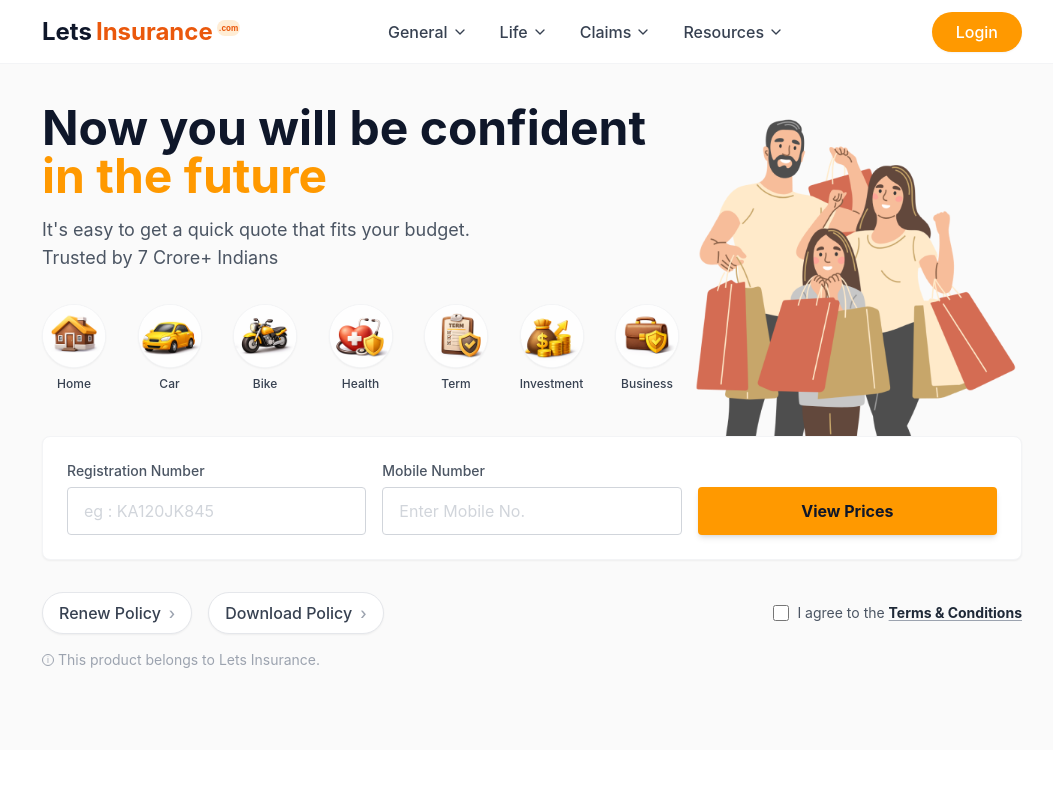
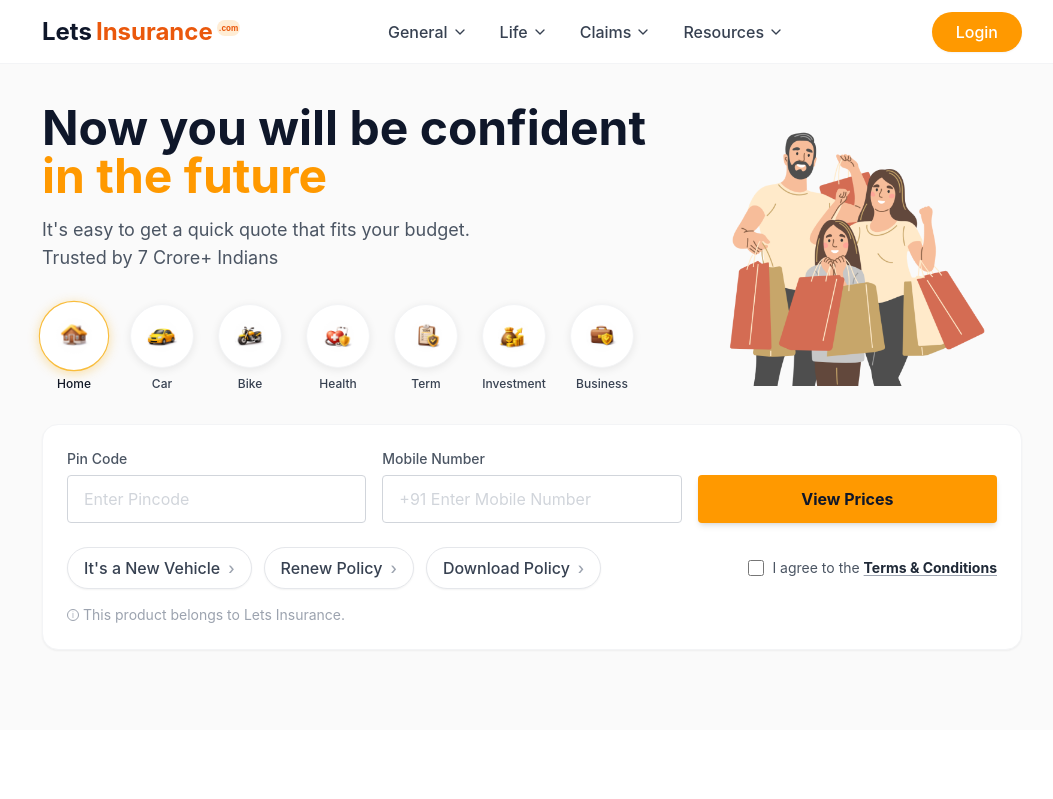
Before and after one commit to devangumrane/LetsInsure-UI, a React (Vite) app: page / in a window 1280 px wide. Shown: the top 799 px of the page, without its empty margins (108-1161 px from the left). Built offline with nearby package versions, Linux system fonts and the light colour scheme.

Commit message:
hero section dynamic form variants added

```diff
--- a/src/components/Hero.jsx
+++ b/src/components/Hero.jsx
@@ -1,71 +1,57 @@
-import React from 'react';
-import MaxWidthWrapper from './MaxWidthWrapper';
-import InsuranceOptions from './InsuranceOptions';
-import InputForm from './InputForm';
-import heroImg from '../assets/Hero-img.png';
+import React, { useState } from "react";
+import MaxWidthWrapper from "./MaxWidthWrapper";
+import InsuranceOptions from "./InsuranceOptions";
+import InputForm from "./InputForm";
+import heroImg from "../assets/Hero-img.png";
 
 export default function Hero() {
+  // 🔑 Single source of truth
+  // Home must be default (first icon)
+  const [insuranceType, setInsuranceType] = useState("home");
+
   return (
-        <section className="w-full bg-[#FAFAFA] pt-10 pb-20 overflow-hidden relative min-h-[500px]">
-            <MaxWidthWrapper className="relative z-10">
-
-                <div className="flex flex-col lg:flex-row items-center lg:items-start justify-between">
-                    {/* Left Content */}
+    <section className="w-full bg-[#FAFAFA] pt-10 pb-20 relative">
+      <MaxWidthWrapper>
+        {/* --------------------
+            TOP CONTENT
+        -------------------- */}
+        <div className="flex flex-col lg:flex-row items-start justify-between gap-10">
+          {/* Left */}
           <div className="w-full lg:w-[65%]">
             <h1 className="text-4xl md:text-5xl font-bold text-slate-900 leading-tight">
               Now you will be confident <br />
               <span className="text-primary">in the future</span>
             </h1>
 
-                        <p className="mt-4 text-gray-600 text-lg max-w-lg">
-                            It's easy to get a quick quote that fits your budget.<br />
+            <p className="mt-4 text-gray-600 text-lg">
+              It's easy to get a quick quote that fits your budget.
+              <br />
               Trusted by 7 Crore+ Indians
             </p>
 
-                        <InsuranceOptions />
+            {/* ICON CONTROLLER */}
+            <InsuranceOptions
+              active={insuranceType}
+              onChange={setInsuranceType}
+            />
           </div>
 
-                    {/* Right Content - Illustration */}
-                    <div className="hidden lg:block lg:w-[35%] relative h-full min-h-[300px]">
-                        <div className="absolute right-[-40px] top-[-20px] w-[120%] h-auto flex items-center justify-center">
+          {/* Right Illustration */}
+          <div className="hidden lg:block lg:w-[35%] relative">
             <img
               src={heroImg}
               alt="Family"
-                                className="object-contain w-full h-auto"
+              className="w-full h-auto object-contain"
             />
           </div>
         </div>
+
+        {/* --------------------
+            STATE-DRIVEN FORM
+        -------------------- */}
+        <div className="mt-8">
+          <InputForm insuranceType={insuranceType} />
         </div>
-
-                {/* Input Function Section */}
-                <div className="mt-8 w-full">
-                    <InputForm />
-                </div>
-
-                {/* Footer / Policy Links */}
-                <div className="mt-8 flex flex-col md:flex-row items-center justify-between gap-4">
-                    <div className="flex items-center gap-4">
-                        <button className="flex items-center gap-2 px-4 py-2 bg-white border border-gray-200 rounded-full shadow-sm text-gray-700 font-medium hover:bg-gray-50">
-                            Renew Policy <span className="text-gray-400">›</span>
-                        </button>
-                        <button className="flex items-center gap-2 px-4 py-2 bg-white border border-gray-200 rounded-full shadow-sm text-gray-700 font-medium hover:bg-gray-50">
-                            Download Policy <span className="text-gray-400">›</span>
-                        </button>
-                    </div>
-
-                    <div className="flex items-center gap-2">
-                        <input type="checkbox" id="terms" className="w-4 h-4 text-orange-600 border-gray-300 rounded focus:ring-orange-500" />
-                        <label htmlFor="terms" className="text-sm text-gray-600">
-                            I agree to the <a href="#" className="font-bold text-gray-800 underline decoration-gray-400 underline-offset-2">Terms & Conditions</a>
-                        </label>
-                    </div>
-                </div>
-
-                <div className="mt-4 text-sm text-gray-400 flex items-center gap-1">
-                    <span className="w-3 h-3 rounded-full border border-gray-400 flex items-center justify-center text-[8px]">i</span>
-                    This product belongs to Lets Insurance.
-                </div>
-
       </MaxWidthWrapper>
     </section>
   );
--- a/src/components/InputForm.jsx
+++ b/src/components/InputForm.jsx
@@ -1,37 +1,132 @@
-import React from 'react';
+import React from "react";
+import { insuranceFormConfig } from "./insuranceFormConfig";
 
+export default function InputForm({ insuranceType }) {
+  const config = insuranceFormConfig[insuranceType];
 
-export default function InputForm() {
   return (
-        <div className="bg-white p-6 rounded-lg shadow-sm border border-gray-100 mt-8 w-full">
-            <div className="grid grid-cols-1 md:grid-cols-12 gap-4 items-end">
-                {/* Registration Number */}
-                <div className="col-span-1 md:col-span-4">
-                    <label className="block text-sm text-gray-600 mb-1.5 font-medium">Registration Number</label>
+    <div className="bg-white p-6 rounded-xl shadow-sm border border-gray-100 mt-8 w-full">
+      {/* --------------------
+          FIELDS + CTA
+      -------------------- */}
+      <div className="grid grid-cols-12 gap-4 items-end">
+        {/* INPUTS — always left */}
+        <div className="col-span-12 md:col-span-8">
+          <div className="grid grid-cols-12 gap-4">
+            {config.fields.map((field, idx) => (
+              <div key={idx} className="col-span-12 md:col-span-6">
+                <label className="block text-sm text-gray-600 mb-1.5 font-medium">
+                  {field.label}
+                </label>
                 <input
                   type="text"
-                        placeholder="eg : KA120JK845"
-                        className="w-full h-12 px-4 rounded border border-gray-300 text-gray-900 focus:outline-none focus:ring-2 focus:ring-primary focus:border-transparent placeholder:text-gray-300"
+                  placeholder={field.placeholder}
+                  className="
+              w-full h-12 px-4 rounded border border-gray-300
+              text-gray-900
+              focus:outline-none focus:ring-2 focus:ring-primary
+              placeholder:text-gray-300
+            "
                 />
               </div>
-
-                {/* Mobile Number */}
-                <div className="col-span-1 md:col-span-4">
-                    <label className="block text-sm text-gray-600 mb-1.5 font-medium">Mobile Number</label>
-                    <input
-                        type="text"
-                        placeholder="Enter Mobile No."
-                        className="w-full h-12 px-4 rounded border border-gray-300 text-gray-900 focus:outline-none focus:ring-2 focus:ring-primary focus:border-transparent placeholder:text-gray-300"
-                    />
+            ))}
+          </div>
         </div>
 
-                {/* CTA Button */}
-                <div className="col-span-1 md:col-span-4">
-                    <button className="w-full h-12 bg-primary hover:bg-primary-hover text-brand-brown font-bold rounded shadow-md transition-colors text-base">
+        {/* CTA — always right */}
+        <div className="col-span-12 md:col-span-4">
+          <button
+            className="
+        w-full h-12 bg-primary hover:bg-primary-hover
+        text-brand-brown font-bold rounded
+        shadow-md transition-colors
+      "
+          >
             View Prices
           </button>
         </div>
       </div>
+
+      {/* --------------------
+          FOOTER ROW
+      -------------------- */}
+      <div
+        className="
+          mt-6 flex flex-col gap-4
+          md:flex-row md:items-center md:justify-between
+        "
+      >
+        {/* LEFT: Action buttons */}
+        <div className="flex flex-wrap gap-3">
+          {config.actions.includes("new") && (
+            <ActionBtn label="It's a New Vehicle" />
+          )}
+          {config.actions.includes("renew") && (
+            <ActionBtn label="Renew Policy" />
+          )}
+          {config.actions.includes("download") && (
+            <ActionBtn label="Download Policy" />
+          )}
+          {config.actions.includes("port") && (
+            <ActionBtn label="Port My Policy" />
+          )}
+        </div>
+
+        {/* RIGHT: Terms */}
+        <div className="flex items-center gap-2">
+          <input
+            type="checkbox"
+            id="terms"
+            className="
+              w-4 h-4 text-orange-600
+              border-gray-300 rounded
+              focus:ring-orange-500
+            "
+          />
+          <label htmlFor="terms" className="text-sm text-gray-600">
+            I agree to the{" "}
+            <a
+              href="#"
+              className="font-bold text-gray-800 underline
+                         decoration-gray-400 underline-offset-2"
+            >
+              Terms & Conditions
+            </a>
+          </label>
+        </div>
+      </div>
+
+      {/* --------------------
+          DISCLAIMER
+      -------------------- */}
+      <div className="mt-4 text-sm text-gray-400 flex items-center gap-1">
+        <span
+          className="
+            w-3 h-3 rounded-full border border-gray-400
+            flex items-center justify-center text-[8px]
+          "
+        >
+          i
+        </span>
+        This product belongs to Lets Insurance.
+      </div>
     </div>
   );
 }
+
+function ActionBtn({ label }) {
+  return (
+    <button
+      className="
+        flex items-center gap-2 px-4 py-2
+        bg-white border border-gray-200
+        rounded-full shadow-sm
+        text-gray-700 font-medium
+        hover:bg-gray-50
+      "
+    >
+      {label}
+      <span className="text-gray-400">›</span>
+    </button>
+  );
+}
--- a/src/components/InsuranceOptions.jsx
+++ b/src/components/InsuranceOptions.jsx
@@ -1,37 +1,69 @@
-import React from 'react';
-import carIcon from '../assets/car.png';
-import bikeIcon from '../assets/bike.png';
-import healthIcon from '../assets/health.png';
-import termIcon from '../assets/term.png';
-import businessIcon from '../assets/business.png';
-import homeIcon from '../assets/home.png';
-import investmentIcon from '../assets/investment.png';
+import React from "react";
+import carIcon from "../assets/car.png";
+import bikeIcon from "../assets/bike.png";
+import healthIcon from "../assets/health.png";
+import termIcon from "../assets/term.png";
+import businessIcon from "../assets/business.png";
+import homeIcon from "../assets/home.png";
+import investmentIcon from "../assets/investment.png";
 
 const options = [
-    { label: 'Home', icon: homeIcon, isImage: true },
-    { label: 'Car', icon: carIcon, isImage: true },
-    { label: 'Bike', icon: bikeIcon, isImage: true },
-    { label: 'Health', icon: healthIcon, isImage: true },
-    { label: 'Term', icon: termIcon, isImage: true },
-    { label: 'Investment', icon: investmentIcon, isImage: true },
-    { label: 'Business', icon: businessIcon, isImage: true },
+  { key: "home", label: "Home", icon: homeIcon },
+  { key: "car", label: "Car", icon: carIcon },
+  { key: "bike", label: "Bike", icon: bikeIcon },
+  { key: "health", label: "Health", icon: healthIcon },
+  { key: "term", label: "Term", icon: termIcon },
+  { key: "investment", label: "Investment", icon: investmentIcon },
+  { key: "business", label: "Business", icon: businessIcon },
 ];
 
-export default function InsuranceOptions() {
-    return (
-        <div className="flex flex-wrap items-center justify-between gap-4 mt-8 w-full max-w-[800px]">
-            {options.map((opt, idx) => (
-                <div key={idx} className="flex flex-col items-center gap-2 cursor-pointer group">
-                    <div className={`w-16 h-16 rounded-full flex items-center justify-center shadow-sm border border-gray-100 transition-all duration-300 group-hover:scale-110 bg-white shadow-[0_2px_8px_rgba(0,0,0,0.08)] group-hover:border-[#F9BD3C] group-hover:shadow-[0_2px_8px_rgba(249,189,60,0.4)]`}>
-                        {opt.isImage ? (
-                            <img src={opt.icon} alt={opt.label} className="w-18 h-18 object-contain" />
-                        ) : (
-                            <opt.icon size={24} className={opt.color} strokeWidth={2} />
-                        )}
-                    </div>
-                    <span className="text-xs font-medium text-gray-700">{opt.label}</span>
-                </div>
-            ))}
-        </div>
-    );
+export default function InsuranceOptions({ active, onChange }) {
+  return (
+    <div className="flex flex-wrap items-center gap-6 mt-8 w-full max-w-[820px]">
+      {options.map((opt) => {
+        const isActive = active === opt.key;
+
+        return (
+          <button
+            key={opt.key}
+            type="button"
+            onClick={() => onChange(opt.key)}
+            className="flex flex-col items-center gap-2 group focus:outline-none"
+          >
+            <div
+              className={`
+                w-16 h-16 rounded-full flex items-center justify-center
+                transition-all duration-300
+                bg-white border
+                ${
+                  isActive
+                    ? "border-[#F9BD3C] shadow-[0_2px_10px_rgba(249,189,60,0.45)] scale-110"
+                    : "border-gray-100 shadow-[0_2px_8px_rgba(0,0,0,0.08)]"
+                }
+                group-hover:border-[#F9BD3C]
+                group-hover:shadow-[0_2px_10px_rgba(249,189,60,0.45)]
+                group-hover:scale-110
+              `}
+            >
+              <img
+                src={opt.icon}
+                alt={opt.label}
+                className="w-8 h-8 object-contain"
+              />
+            </div>
+
+            <span
+              className={`
+                text-xs font-medium transition-colors
+                ${isActive ? "text-gray-900" : "text-gray-700"}
+                group-hover:text-gray-900
+              `}
+            >
+              {opt.label}
+            </span>
+          </button>
+        );
+      })}
+    </div>
+  );
 }
--- /dev/null
+++ b/src/components/insuranceFormConfig.js
@@ -0,0 +1,103 @@
+export const insuranceFormConfig = {
+  home: {
+    fields: [
+      {
+        name: "pincode",
+        label: "Pin Code",
+        placeholder: "Enter Pincode",
+      },
+      {
+        name: "mobile",
+        label: "Mobile Number",
+        placeholder: "+91 Enter Mobile Number",
+      },
+    ],
+    actions: ["new", "renew", "download"],
+  },
+
+  car: {
+    fields: [
+      {
+        name: "registration",
+        label: "Registration Number",
+        placeholder: "E.G. KA04DK8337",
+      },
+      {
+        name: "mobile",
+        label: "Mobile Number",
+        placeholder: "+91 Enter Mobile Number",
+      },
+    ],
+    actions: ["new", "renew", "download"],
+  },
+
+  bike: {
+    fields: [
+      {
+        name: "registration",
+        label: "Registration Number",
+        placeholder: "E.G. MH12AB1234",
+      },
+      {
+        name: "mobile",
+        label: "Mobile Number",
+        placeholder: "+91 Enter Mobile Number",
+      },
+    ],
+    actions: ["new", "renew"],
+  },
+
+  health: {
+    fields: [
+      {
+        name: "pincode",
+        label: "Pin Code",
+        placeholder: "Enter Pincode",
+      },
+      {
+        name: "mobile",
+        label: "Mobile Number",
+        placeholder: "+91 Enter Mobile Number",
+      },
+    ],
+    actions: ["port", "renew", "download"],
+  },
+
+  term: {
+    fields: [
+      {
+        name: "mobile",
+        label: "Mobile Number",
+        placeholder: "+91 Enter Mobile Number",
+      },
+    ],
+    actions: ["download"],
+  },
+
+  investment: {
+    fields: [
+      {
+        name: "mobile",
+        label: "Mobile Number",
+        placeholder: "+91 Enter Mobile Number",
+      },
+    ],
+    actions: ["download"],
+  },
+
+  business: {
+    fields: [
+      {
+        name: "pincode",
+        label: "Pin Code",
+        placeholder: "Enter Pincode",
+      },
+      {
+        name: "mobile",
+        label: "Mobile Number",
+        placeholder: "+91 Enter Mobile Number",
+      },
+    ],
+    actions: ["renew", "download"],
+  },
+};
```
Lines whose indentation alone changed are shown as unchanged.
